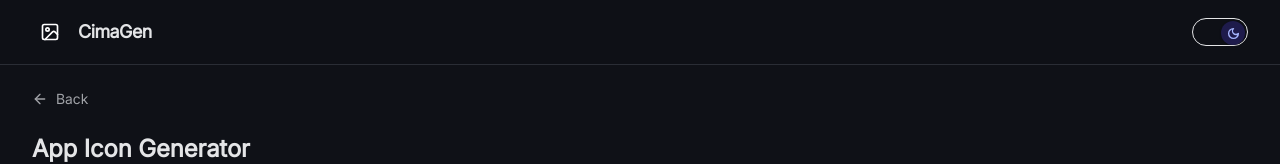
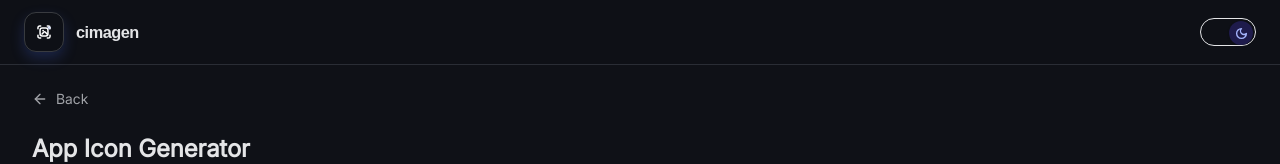
Before and after one commit to motebaya/cimagen, a React (Vite) app: page /cimagen/app-icon-generator in a window 1280 px wide. Shown: the top 164 px of the page. Built offline with nearby package versions, Linux system fonts and the light colour scheme.

Commit message:
style(home): refine header branding

```diff
--- a/src/components/Header.jsx
+++ b/src/components/Header.jsx
@@ -1,9 +1,53 @@
-import { Link } from "react-router-dom";
+import { Link, useLocation } from "react-router-dom";
 import { useTheme } from "../context/ThemeContext.jsx";
-import { Sun, Moon, ImageIcon } from "lucide-react";
+import { Moon, Sun } from "lucide-react";
+
+function BrandMark() {
+  return (
+    <svg
+      width="20"
+      height="20"
+      viewBox="0 0 24 24"
+      fill="none"
+      aria-hidden="true"
+    >
+      <path
+        d="M8 4.75H6.75a2 2 0 0 0-2 2V8M16 4.75h1.25a2 2 0 0 1 2 2V8M16 19.25h1.25a2 2 0 0 0 2-2V16M8 19.25H6.75a2 2 0 0 1-2-2V16"
+        stroke="#ffffff"
+        strokeWidth="1.8"
+        strokeLinecap="round"
+      />
+      <rect
+        x="7.25"
+        y="7.25"
+        width="9.5"
+        height="9.5"
+        rx="2.6"
+        stroke="#ffffff"
+        strokeWidth="1.8"
+      />
+      <path
+        d="M9.7 14.35 11.9 11.9a1 1 0 0 1 1.49-.01l2.65 2.92"
+        stroke="#ffffff"
+        strokeWidth="1.8"
+        strokeLinecap="round"
+        strokeLinejoin="round"
+      />
+      <circle cx="10.9" cy="10.25" r="1.1" fill="#ffffff" />
+      <path
+        d="M18.2 5.6v2.4M17 6.8h2.4"
+        stroke="#dbe4ff"
+        strokeWidth="1.7"
+        strokeLinecap="round"
+      />
+    </svg>
+  );
+}
 
 export default function Header() {
   const { theme, toggleTheme } = useTheme();
+  const location = useLocation();
+  const isWidePage = location.pathname === "/watermark-tool";
 
   return (
     <header
@@ -13,20 +57,29 @@ export default function Header() {
         borderColor: "var(--border-color)",
       }}
     >
-      <div className="max-w-7xl mx-auto px-4 sm:px-6 lg:px-8">
+      <div
+        className={`${isWidePage ? "max-w-[1840px]" : "max-w-7xl"} mx-auto px-3 sm:px-5 lg:px-6`}
+      >
         <div className="flex items-center justify-between h-16">
-          <Link to="/" className="flex items-center gap-2.5 no-underline group">
+          <Link to="/" className="flex items-center gap-3 no-underline group">
             <div
-              className="w-9 h-9 rounded-lg flex items-center justify-center transition-transform group-hover:scale-105"
-              style={{ backgroundColor: "var(--color-primary-600)" }}
+              className="w-10 h-10 rounded-xl flex items-center justify-center border transition-transform duration-200 group-hover:scale-[1.03]"
+              style={{
+                backgroundColor: "var(--color-primary-600)",
+                borderColor: "rgba(255,255,255,0.18)",
+                boxShadow: "0 6px 14px rgba(76, 110, 245, 0.22)",
+              }}
             >
-              <ImageIcon size={20} color="#fff" strokeWidth={2} />
+              <BrandMark />
             </div>
             <span
-              className="text-lg font-semibold tracking-tight"
-              style={{ color: "var(--text-primary)" }}
+              className="text-[1.02rem] font-semibold tracking-[-0.03em]"
+              style={{
+                color: "var(--text-primary)",
+                fontFamily: '"InkfreeBrand", "DMSansBrand", sans-serif',
+              }}
             >
-              CimaGen
+              cimagen
             </span>
           </Link>
 
```
